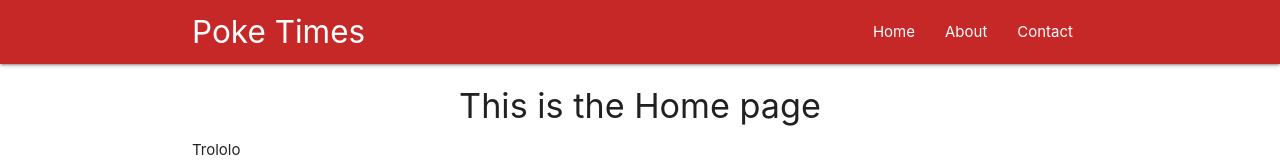
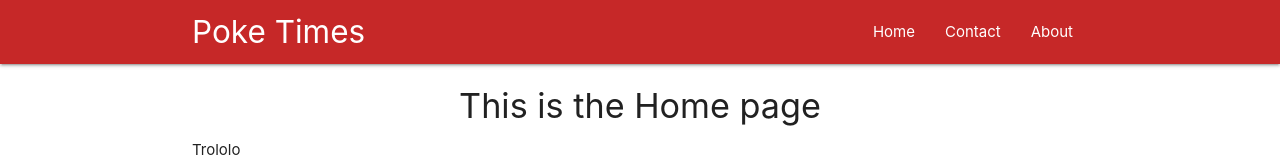
Before and after one commit to zzibert/React-Redux, a React (Create React App) app: page / in a window 1280 px wide. Shown: the top 160 px of the page. Built offline with nearby package versions, Linux system fonts and the light colour scheme.

Commit message:
#26 - Links & NavLinks

```diff
--- a/src/components/NavBar.js
+++ b/src/components/NavBar.js
@@ -1,4 +1,5 @@
 import React from 'react'
+import { Link, NavLink } from 'react-router-dom'
 
 const NavBar = () => {
     return (
@@ -6,9 +7,9 @@
             <div className="container">
                 <a className="brand-logo">Poke Times</a>
                 <ul className="right">
-                    <li><a href="/">Home</a></li>
-                    <li><a href="/about">About</a></li>
-                    <li><a href="/contact">Contact</a></li>
+                    <li><Link to="/">Home</Link></li>
+                    <li><Link to="/contact">Contact</Link></li>
+                    <li><Link to="/about">About</Link></li>
                 </ul>
             </div>
         </nav>
```
